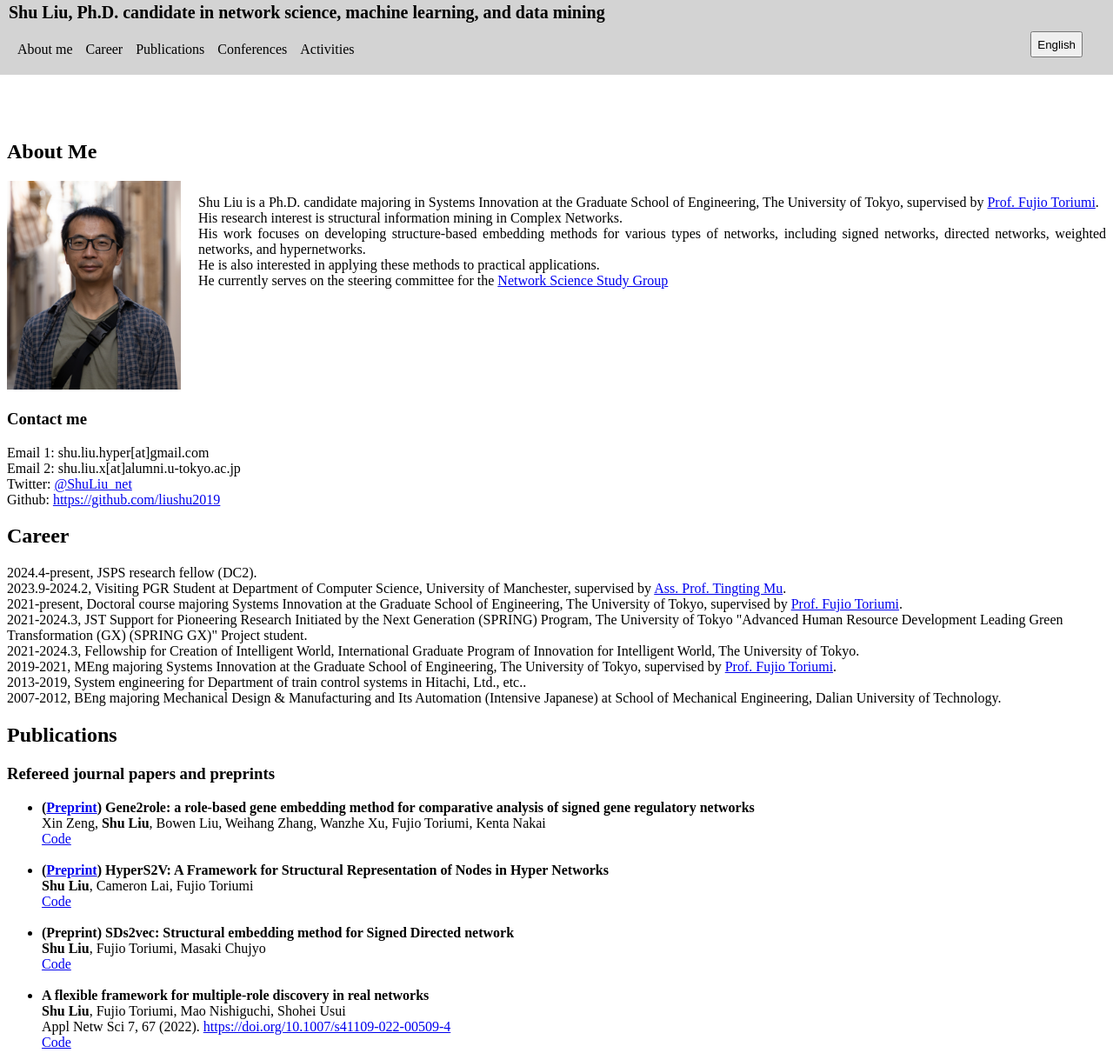
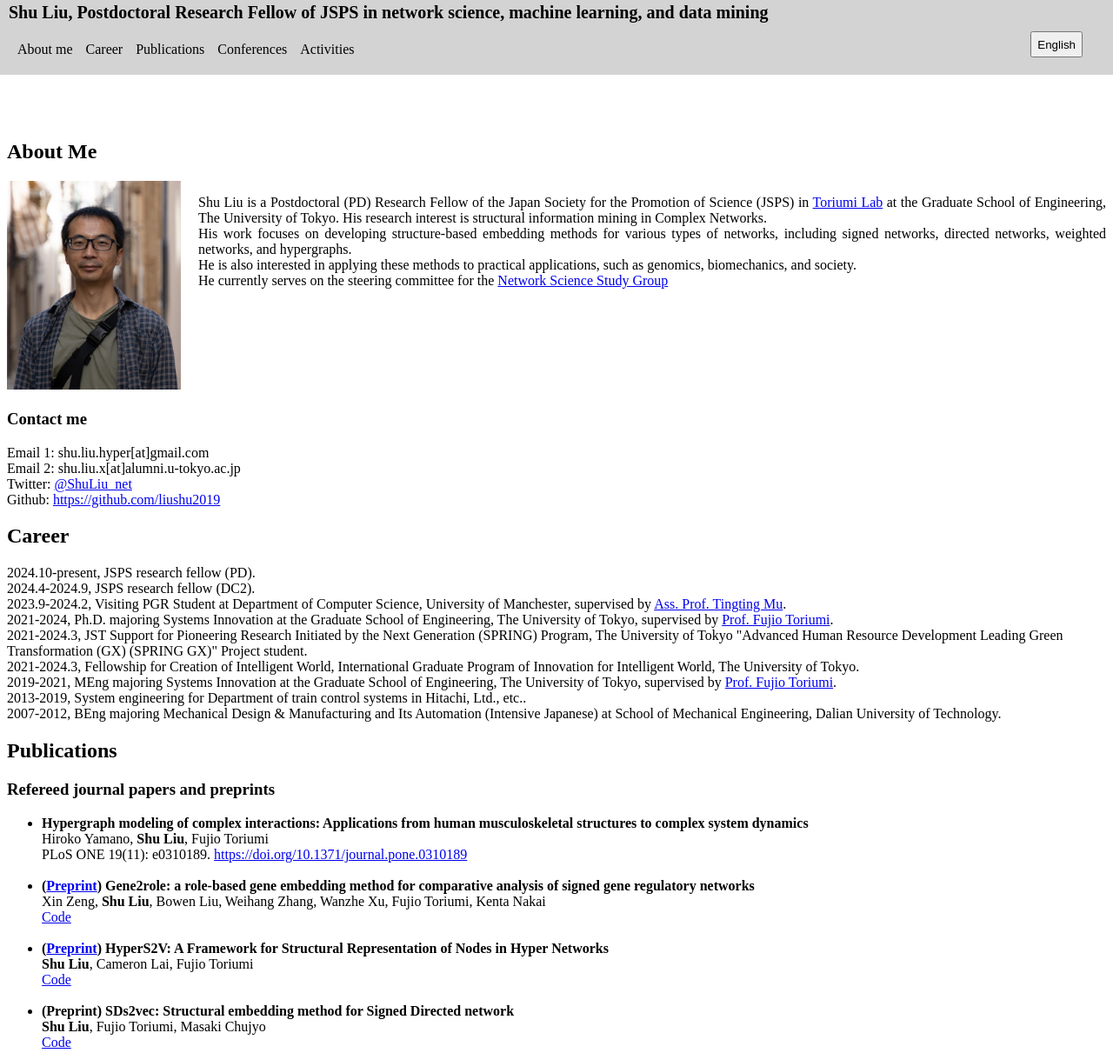
Before and after one commit to liushu2019/shuliu.github.io, a plain HTML site: page webpage_main_en.html in a window 1280 px wide. Shown: the part 7-1218 px from the top of the page at 87% size. Drawn offline with Linux system fonts and the light colour scheme.

Commit message:
Update webpage_main_en.html

```diff
--- a/webpage_main_en.html
+++ b/webpage_main_en.html
@@ -6,7 +6,7 @@
 </head>
 <body>
   <div class="title-bar">
-    <div class="title">Shu Liu, Ph.D. candidate in network science, machine learning, and data mining</div>
+    <div class="title">Shu Liu, Postdoctoral Research Fellow of JSPS in network science, machine learning, and data mining</div>
     <div class="menu-bar">
       <div class="menu-bar-left">
         <a href="#about">About me</a>
@@ -16,7 +16,7 @@
         <a href="#activities">Activities</a>
       </div>
       <div class="menu-bar-right">
-        <a href="webpage_main_en.html"><button>English</button></a>
+        <a href="index.html"><button>English</button></a>
         <!-- <a href="webpage_main_ja.html"><button>日本語</button></a>
         <a href="webpage_main_zh.html"><button>中文</button></a> -->
       </div>
@@ -33,10 +33,10 @@
         </div>
         <div class="about-text">
           <p>
-            Shu Liu is a Ph.D. candidate majoring in Systems Innovation at the Graduate School of Engineering, The University of Tokyo, supervised by <a href="http://syrinx.q.t.u-tokyo.ac.jp/tori/">Prof. Fujio Toriumi</a>.<br>
+            Shu Liu is a Postdoctoral (PD) Research Fellow of the Japan Society for the Promotion of Science (JSPS) in <a href="https://www.torilab.net/home">Toriumi Lab</a> at the Graduate School of Engineering, The University of Tokyo.
             His research interest is structural information mining in Complex Networks.<br>
-            His work focuses on developing structure-based embedding methods for various types of networks, including signed networks, directed networks, weighted networks, and hypernetworks.<br>
-            He is also interested in applying these methods to practical applications.<br>
+            His work focuses on developing structure-based embedding methods for various types of networks, including signed networks, directed networks, weighted networks, and hypergraphs.<br>
+            He is also interested in applying these methods to practical applications, such as genomics, biomechanics, and society.<br>
             He currently serves on the steering committee for the <a href="https://sites.google.com/view/networkpaperreading/">Network Science Study Group</a><br>
             <br>
             <br>
@@ -56,9 +56,10 @@
     <div id="career">
       <h2>Career</h2>
       <p>
-        2024.4-present, JSPS research fellow (DC2).<br>
+        2024.10-present, JSPS research fellow (PD).<br>
+        2024.4-2024.9, JSPS research fellow (DC2).<br>
         2023.9-2024.2, Visiting PGR Student at Department of Computer Science, University of Manchester, supervised by <a href="https://personalpages.manchester.ac.uk/staff/tingting.mu/Site/About_Me.html">Ass. Prof. Tingting Mu</a>.<br>
-        2021-present, Doctoral course majoring Systems Innovation at the Graduate School of Engineering, The University of Tokyo, supervised by <a href="http://syrinx.q.t.u-tokyo.ac.jp/tori/">Prof. Fujio Toriumi</a>.<br>
+        2021-2024, Ph.D. majoring Systems Innovation at the Graduate School of Engineering, The University of Tokyo, supervised by <a href="http://syrinx.q.t.u-tokyo.ac.jp/tori/">Prof. Fujio Toriumi</a>.<br>
         2021-2024.3, JST Support for Pioneering Research Initiated by the Next Generation (SPRING) Program, The University of Tokyo "Advanced Human Resource Development Leading Green Transformation (GX) (SPRING GX)" Project student.<br>
         2021-2024.3, Fellowship for Creation of Intelligent World, International Graduate Program of Innovation for Intelligent World, The University of Tokyo.<br>
         2019-2021, MEng majoring Systems Innovation at the Graduate School of Engineering, The University of Tokyo, supervised by <a href="http://syrinx.q.t.u-tokyo.ac.jp/tori/">Prof. Fujio Toriumi</a>.<br>
@@ -71,6 +72,11 @@
       <h2>Publications</h2>
       <h3>Refereed journal papers and preprints</h3>
       <ul>
+        <li><b>Hypergraph modeling of complex interactions: Applications from human musculoskeletal structures to complex system dynamics</b> <br>
+          Hiroko Yamano, <b>Shu Liu</b>, Fujio Toriumi<br>
+          PLoS ONE 19(11): e0310189. <a href="https://doi.org/10.1371/journal.pone.0310189">https://doi.org/10.1371/journal.pone.0310189</a><br>
+        </li>
+        <br>
         <li><b>(<a href="https://www.biorxiv.org/content/10.1101/2024.05.18.594807v1">Preprint</a>) Gene2role: a role-based gene embedding method for comparative analysis of signed gene regulatory networks</b> <br>
           Xin Zeng, <b>Shu Liu</b>, Bowen Liu, Weihang Zhang, Wanzhe Xu, Fujio Toriumi, Kenta Nakai <br>
           <a href="https://github.com/liushu2019/Gene2Role">Code</a>
@@ -130,6 +136,7 @@
       <h2>Conferences</h2>
         <h3>International Conferences</h3>
         <ul>
+          <li><b>Shu Liu</b>, Masaki Chujyo, Fujio Toriumi; Learning Structural Representations of Nodes in Weighted Networks; COMPLEX NETWORKS 2024; 57; Istanbul, Turkey; December 2024.</li>
           <li><b>Shu Liu</b>, Xin Zeng, Kenta Nakai, Fujio Toriumi; A Roles-based Approach for Characterizing Signed Gene Regulatory Networks; NetSci 2024; 001; Québec City, Canada; June 2024.</li>
           <li><b>Shu Liu</b>, Cammeron Lai, Fujio Toriumi; A Framework for Structural Representation of Nodes in Hyper Networks; COMPLEX NETWORKS 2023; 56; Menton Riviera, France; November 2023.</li>
           <li><b>Shu Liu</b> and Fujio Toriumi; A Framework for Structural Representation of Nodes in Signed Directed Networks; NetSci 2023; 121; Vienna, Austria; July 2023.</li>
@@ -158,6 +165,7 @@
     <div id="activities">
       <h2>Activities</h2>
       <ul>
+        <li><a href="https://www.ai-gakkai.or.jp/about/award/jsai_award-conf-s/">Student Incentive Award</a> at JSAI Annual Conference 2024</li>
         <li>Student Volunteer at <a href="https://complexnetworks.org/">COMPLEX NETWORKS 2023</a></li>
         <li><a href="https://www.ai-gakkai.or.jp/about/award/jsai_award-conf-s/">Student Incentive Award</a> at JSAI Annual Conference 2023</li>
         <li>(Invited lecture) <b>劉 庶</b>；今時のネットワーク科学のトレンドは？～ComplexNetworks2022国際会議参加報告～；第18回 ネットワーク生態学シンポジウム；北海道；3月，2023年．</li>
```
Lines whose indentation alone changed are shown as unchanged.
